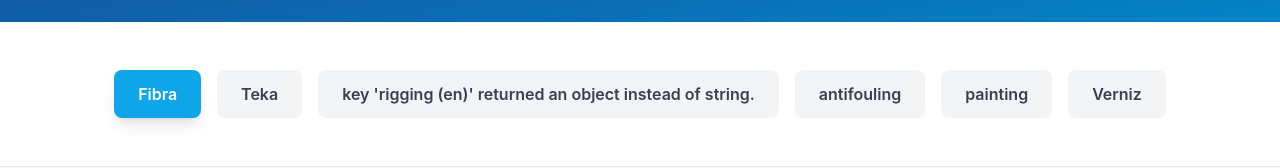
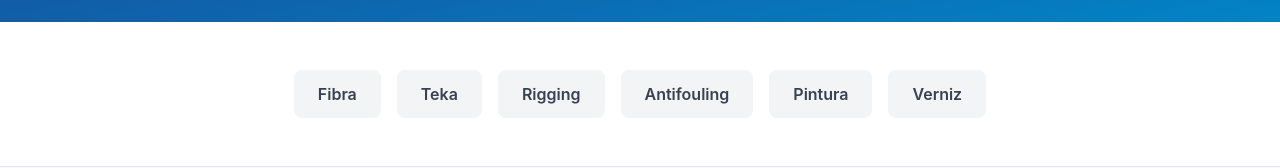
Before and after one commit to eliterunning54-hub/Dm, a React (Vite) app: page /galeria in a window 1280 px wide. Shown: the part 346-514 px from the top of the page. Built offline with nearby package versions, Linux system fonts and the light colour scheme.

Commit message:
Update Gallery.jsx

```diff
--- a/src/pages/Gallery.jsx
+++ b/src/pages/Gallery.jsx
@@ -73,12 +73,12 @@ const Gallery = () => {
   ];
 
   const categories = [
-    { id: 'all', label: t('Fibra') },
-    { id: 'refit', label: t('Teka') },
-    { id: 'rigging', label: t('rigging') },
-    { id: 'antifouling', label: t('antifouling') },
-    { id: 'painting', label: t('painting') },
-    { id: 'maintenance', label: t('Verniz') }
+    { id: 'Fibra', label: t('Fibra') },
+    { id: 'Teka', label: t('Teka') },
+    { id: 'Rigging', label: t('Rigging') },
+    { id: 'Antifouling', label: t('Antifouling') },
+    { id: 'PIntura', label: t('Pintura') },
+    { id: 'Verniz', label: t('Verniz') }
   ];
 
   const [activeCategory, setActiveCategory] = useState('all');
```
